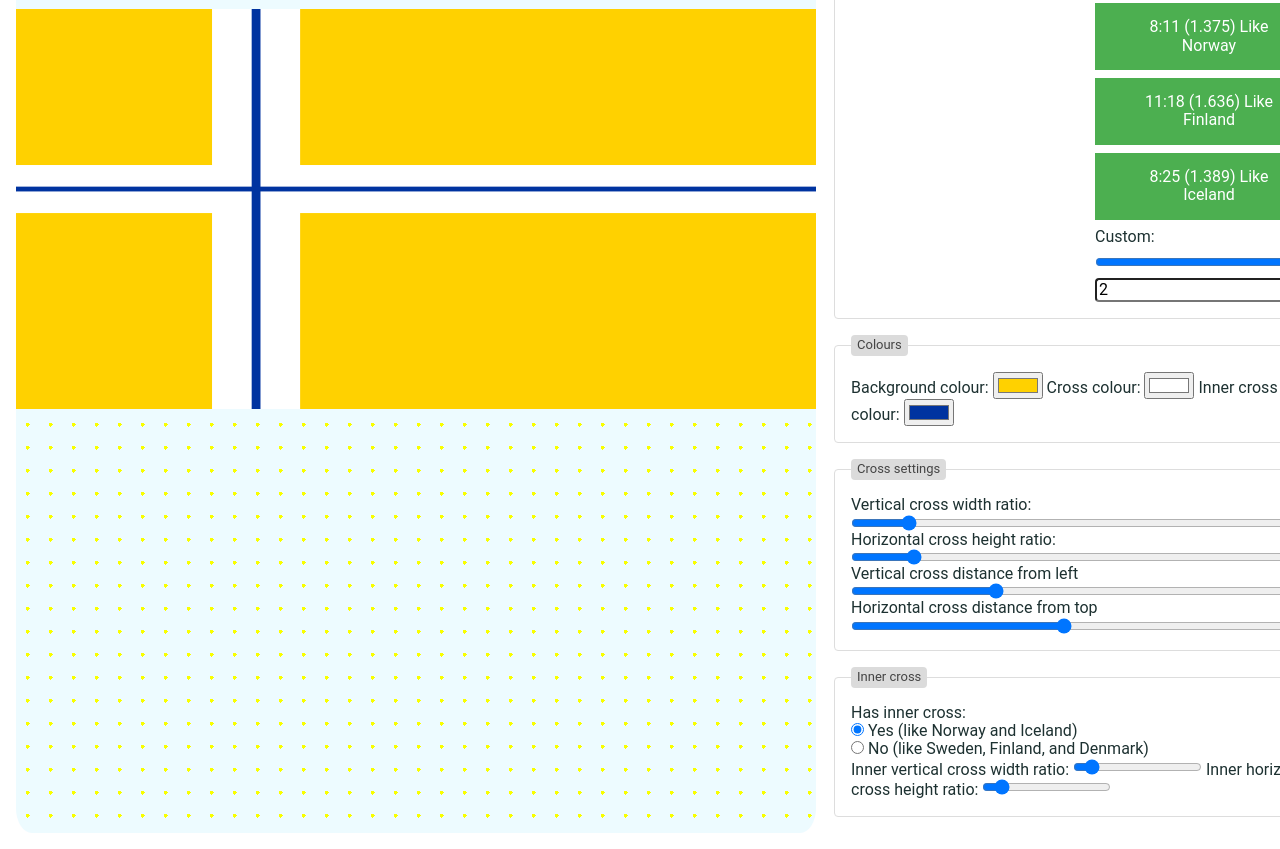
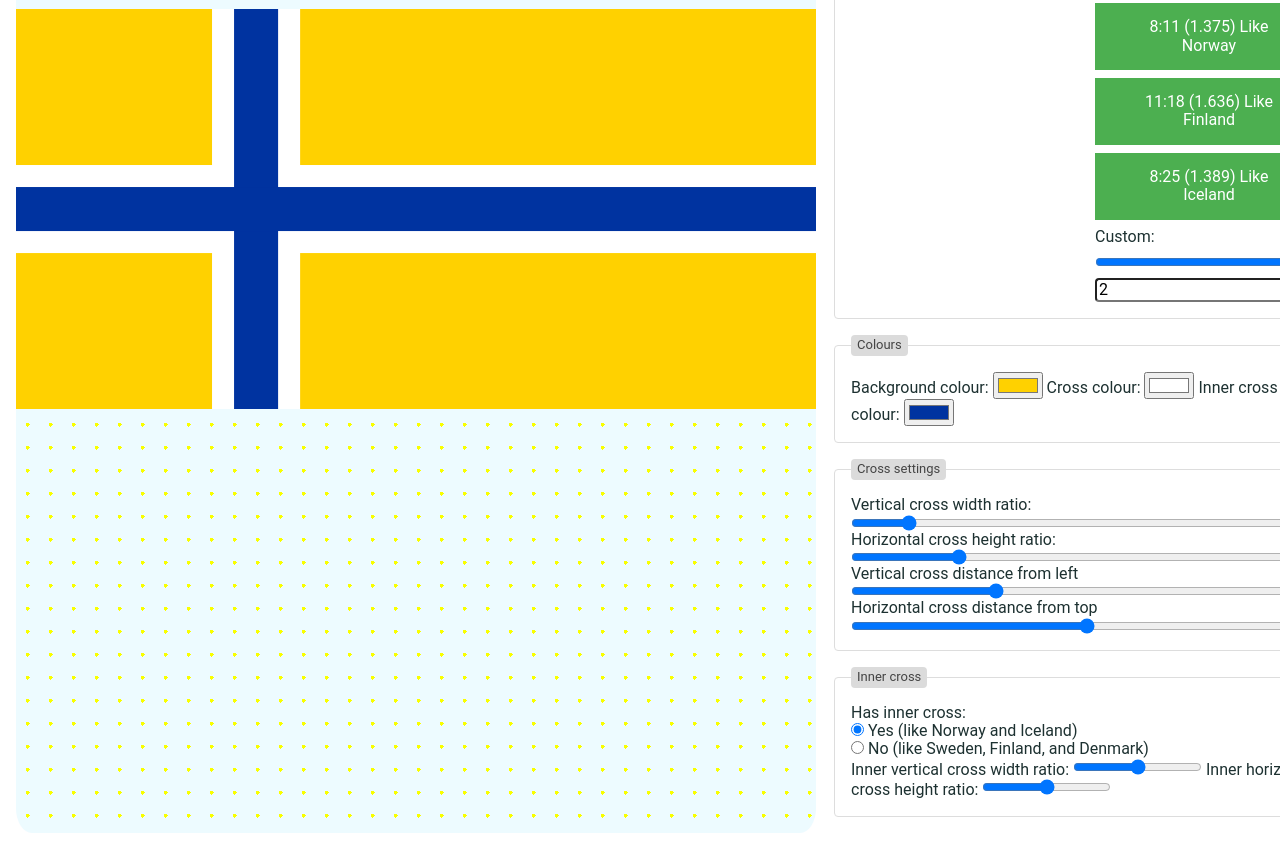
Before and after one commit to ShadAhm/nordic-flag-generator, a website built with Vite: page index.html in a window 1280 px wide. Shown: the part 566-1415 px from the top of the page. Built offline with nearby package versions, Linux system fonts and the light colour scheme.

Commit message:
Initial flag design

```diff
--- a/index.html
+++ b/index.html
@@ -154,13 +154,13 @@
                     step="0.0005">
                 <label for="flag-cross-h-height">Horizontal cross height ratio:</label>
                 <input id="flag-cross-h-height" name="flag-cross-h-height" type="range" min="0.0001" max="1"
-                    value="0.12" step="0.0005">
+                    value="0.22" step="0.0005">
 
                 <label for="flag-cross-v-left">Vertical cross distance from left</label>
                 <input id="flag-cross-v-left" name="flag-cross-v-left" type="range" min="0.0001" max="1" value="0.3"
                     step="0.0005">
                 <label for="flag-cross-h-top">Horizontal cross distance from top</label>
-                <input id="flag-cross-h-top" name="flag-cross-h-top" type="range" min="0.0001" max="1" value="0.45"
+                <input id="flag-cross-h-top" name="flag-cross-h-top" type="range" min="0.0001" max="1" value="0.5"
                     step="0.0005">
             </fieldset>
 
@@ -175,10 +175,10 @@
 
                 <label for="flag-innercross-v-width">Inner vertical cross width ratio:</label>
                 <input id="flag-innercross-v-width" name="flag-innercross-v-width" type="range" min="0" max="1"
-                    value="0.09" step="0.1">
+                    value="0.5" step="0.1">
                 <label for="flag-innercross-h-height">Inner horizontal cross height ratio:</label>
                 <input id="flag-innercross-h-height" name="flag-innercross-h-height" type="range" min="0" max="1"
-                    value="0.10" step="0.1">
+                    value="0.5" step="0.1">
             </fieldset>
         </form>
     </div>
```
